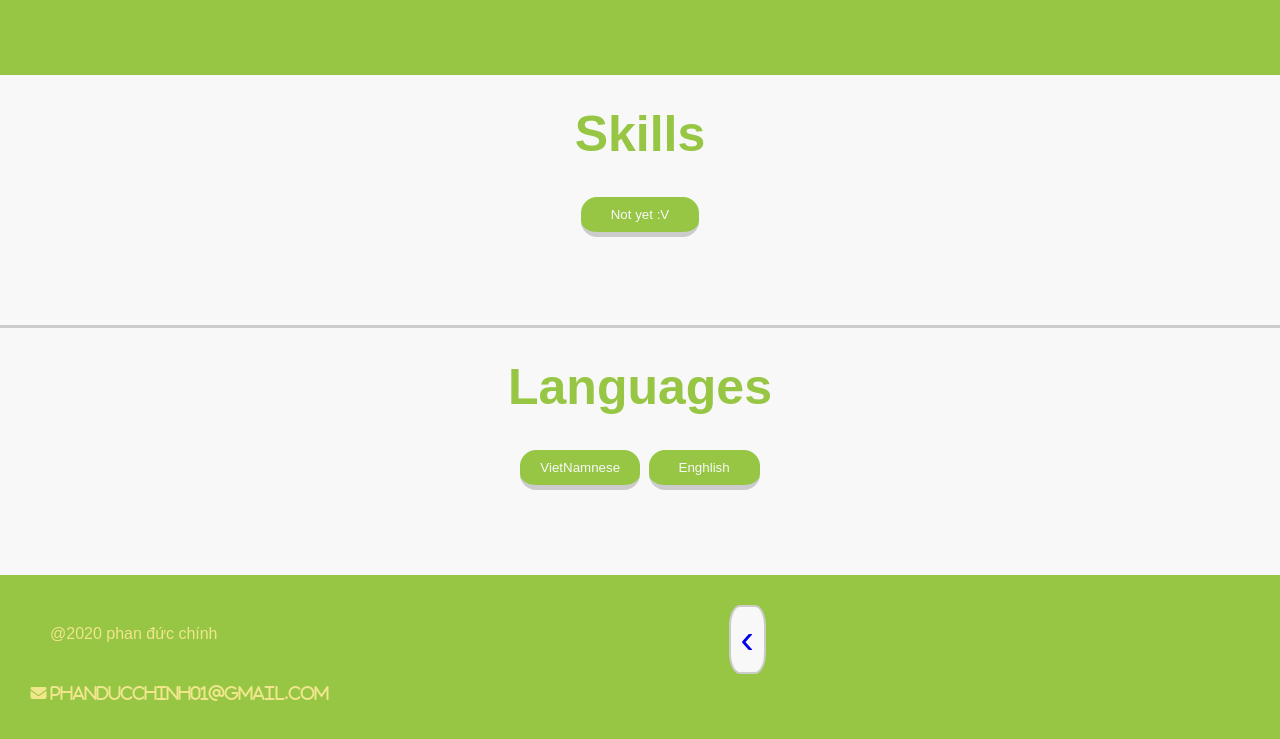
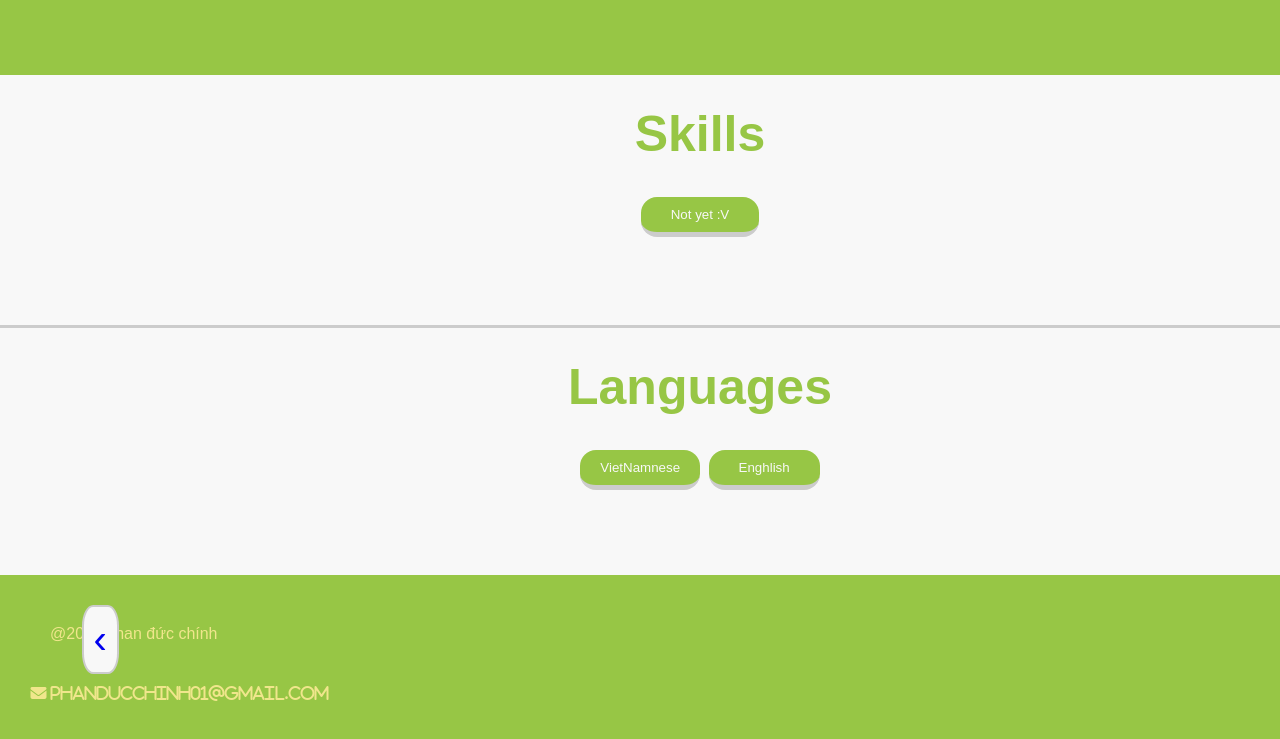
Before and after one commit to ducchinh01/ducchinh01.github.io, a plain HTML site: page index.html in a window 1280 px wide. Shown: the part 1287-2026 px from the top of the page. Drawn offline with Linux system fonts and the light colour scheme; a web font is replaced by a local one.

Commit message:
Add files via upload

```diff
--- a/index.html
+++ b/index.html
@@ -11,8 +11,7 @@
     <link rel="stylesheet" href="./src/css/styles.css">
 </head>
 
-<body
->
+<body>
     <div class="test" style="background-image:
     url('img2.png');
     background-size: cover;
@@ -115,7 +114,7 @@
 
     </div>
 
-    <div class="main-sub" style="background: rgb(248, 248, 248);height: 500px;;">
+    <div class="main-sub" style="background: rgb(248, 248, 248);height: 500px; width: 1400px;">
 
         <div class="row" style="text-align: center;">
             <div class="column" style="height: 250px;">
@@ -174,7 +173,7 @@
         </div>
     </div>
 
-    <div class="footer" style="height: 250px; background: #97c645;">
+    <div class="footer" style="height: 250px; background: #97c645; width: 1400px;">
         <p style="float:left; color:khaki; margin-top: 50px; padding-left: 50px ;"> @2020 phan đức chính</p>
         <i class="fas fa-envelope" style=" float: left; color: khaki; margin-top: 110px; margin-left: -187px;"> phanducchinh01@gmail.com</i>
         <div class="footer-sub">
@@ -183,7 +182,7 @@
 
         <a href="#C5" class="next round"
         style=" text-decoration: none;
-    display: inline-block; padding: 10px 10px 10px 10px; font-size: 40px; background-color: rgb(248, 248, 248); border-radius: 30%; margin-top: 30px; margin-left: 400px; border: 2px solid #ccc;">
+    display: inline-block; padding: 10px 10px 10px 10px; font-size: 40px; background-color: rgb(248, 248, 248); border-radius: 30%; margin-top: 30px; margin-left: -247px; border: 2px solid #ccc;">
         &#8249;
     </a>
 
```
